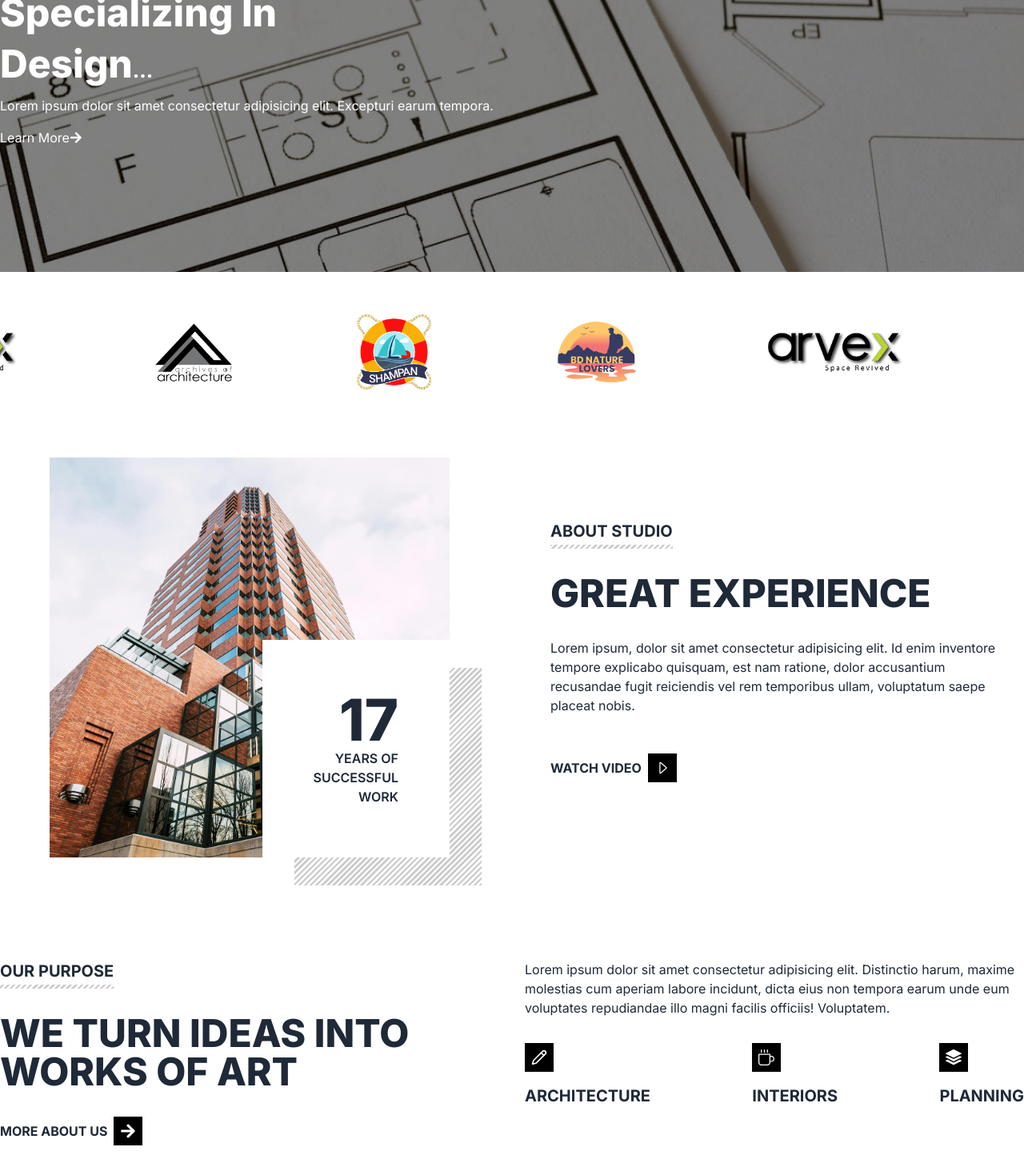
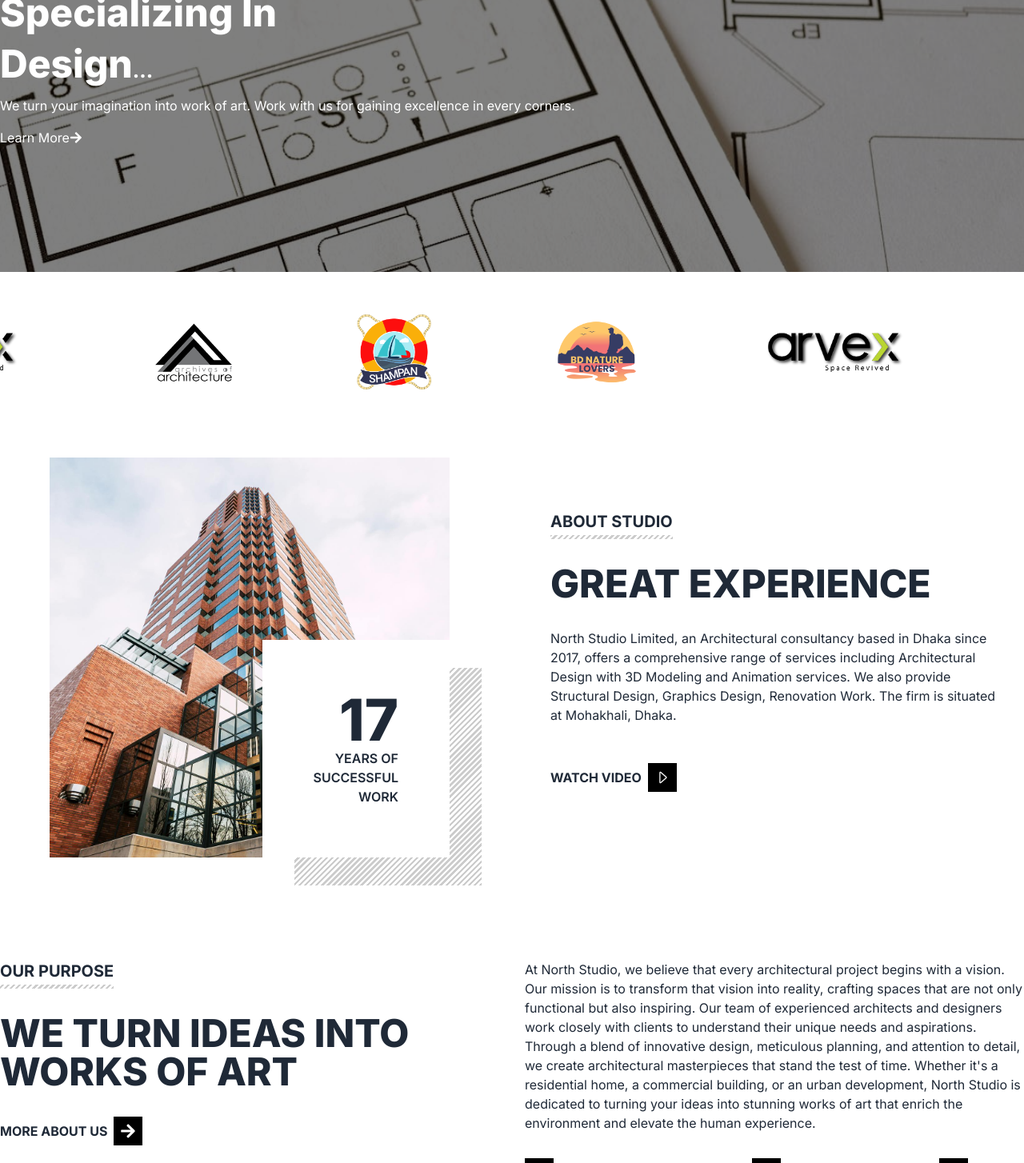
Before and after one commit to mdsabbiralmamon/north-studio-bd, a Next.js app: page / in a window 1280 px wide. Shown: the part 260-1714 px from the top of the page at 80% size. Built offline with nearby package versions, Linux system fonts and the light colour scheme.

Commit message:
modified
replaced dummy text

```diff
--- a/src/components/HomePage/AboutSection/AboutSection.tsx
+++ b/src/components/HomePage/AboutSection/AboutSection.tsx
@@ -87,7 +87,7 @@ export default function AboutSection() {
                             custom={2}
                             variants={textVariants}
                         >
-                            Lorem ipsum, dolor sit amet consectetur adipisicing elit. Id enim inventore tempore explicabo quisquam, est nam ratione, dolor accusantium recusandae fugit reiciendis vel rem temporibus ullam, voluptatum saepe placeat nobis.
+                            North Studio Limited, an Architectural consultancy based in Dhaka since 2017, offers a comprehensive range of services including Architectural Design with 3D Modeling and Animation services. We also provide Structural Design, Graphics Design, Renovation Work. The firm is situated at Mohakhali, Dhaka.
                         </motion.p>
                         <motion.button
                             className='inline-flex justify-center items-center gap-2 my-4 font-bold uppercase'
--- a/src/components/HomePage/Hero/Hero.tsx
+++ b/src/components/HomePage/Hero/Hero.tsx
@@ -76,7 +76,7 @@ export default function Hero() {
                 <span className={styles.loadingDots}></span>
               </motion.p>
             </div>
-            <p className='text-white max-w-3xl my-4'>Lorem ipsum dolor sit amet consectetur adipisicing elit. Excepturi earum tempora.</p>
+            <p className='text-white max-w-3xl my-4'>We turn your imagination into work of art. Work with us for gaining excellence in every corners.</p>
             <button className=' text-white inline-flex justify-center items-center'>Learn More <FaArrowRight /></button>
           </div>
         </div>
--- a/src/components/HomePage/OurPurpose/OurPurpose.tsx
+++ b/src/components/HomePage/OurPurpose/OurPurpose.tsx
@@ -82,7 +82,7 @@ export default function OurPurpose() {
             </motion.div>
             <motion.div ref={ref} initial="hidden" animate={controls}>
                 <motion.p custom={2} variants={textVariants}>
-                    Lorem ipsum dolor sit amet consectetur adipisicing elit. Distinctio harum, maxime molestias cum aperiam labore incidunt, dicta eius non tempora earum unde eum voluptates repudiandae illo magni facilis officiis! Voluptatem.
+                At North Studio, we believe that every architectural project begins with a vision. Our mission is to transform that vision into reality, crafting spaces that are not only functional but also inspiring. Our team of experienced architects and designers work closely with clients to understand their unique needs and aspirations. Through a blend of innovative design, meticulous planning, and attention to detail, we create architectural masterpieces that stand the test of time. Whether it{"'"}s a residential home, a commercial building, or an urban development, North Studio is dedicated to turning your ideas into stunning works of art that enrich the environment and elevate the human experience.
                 </motion.p>
                 <div className='flex justify-between mt-8'>
                     <motion.div custom={3} variants={textVariants}>
```
